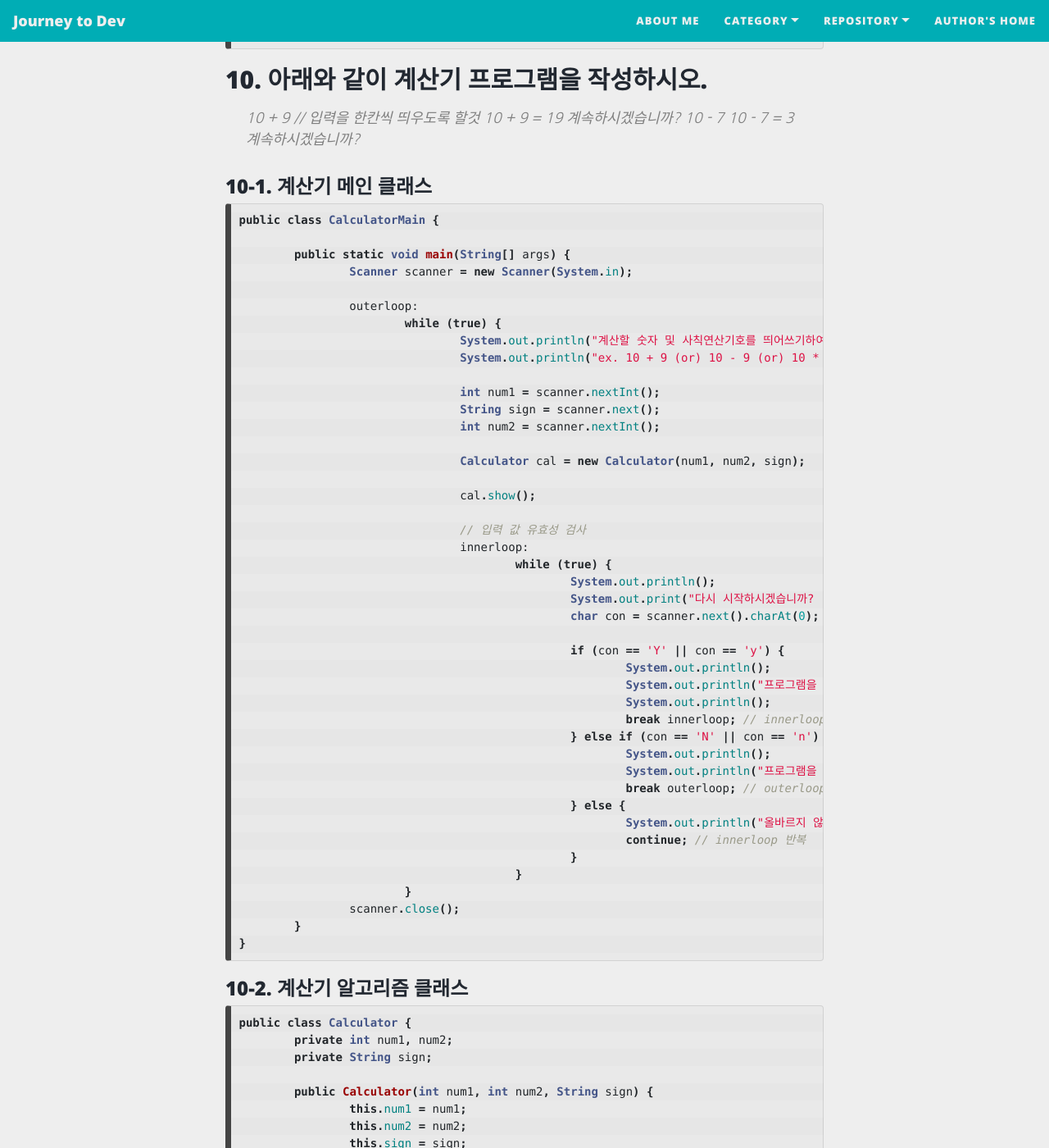
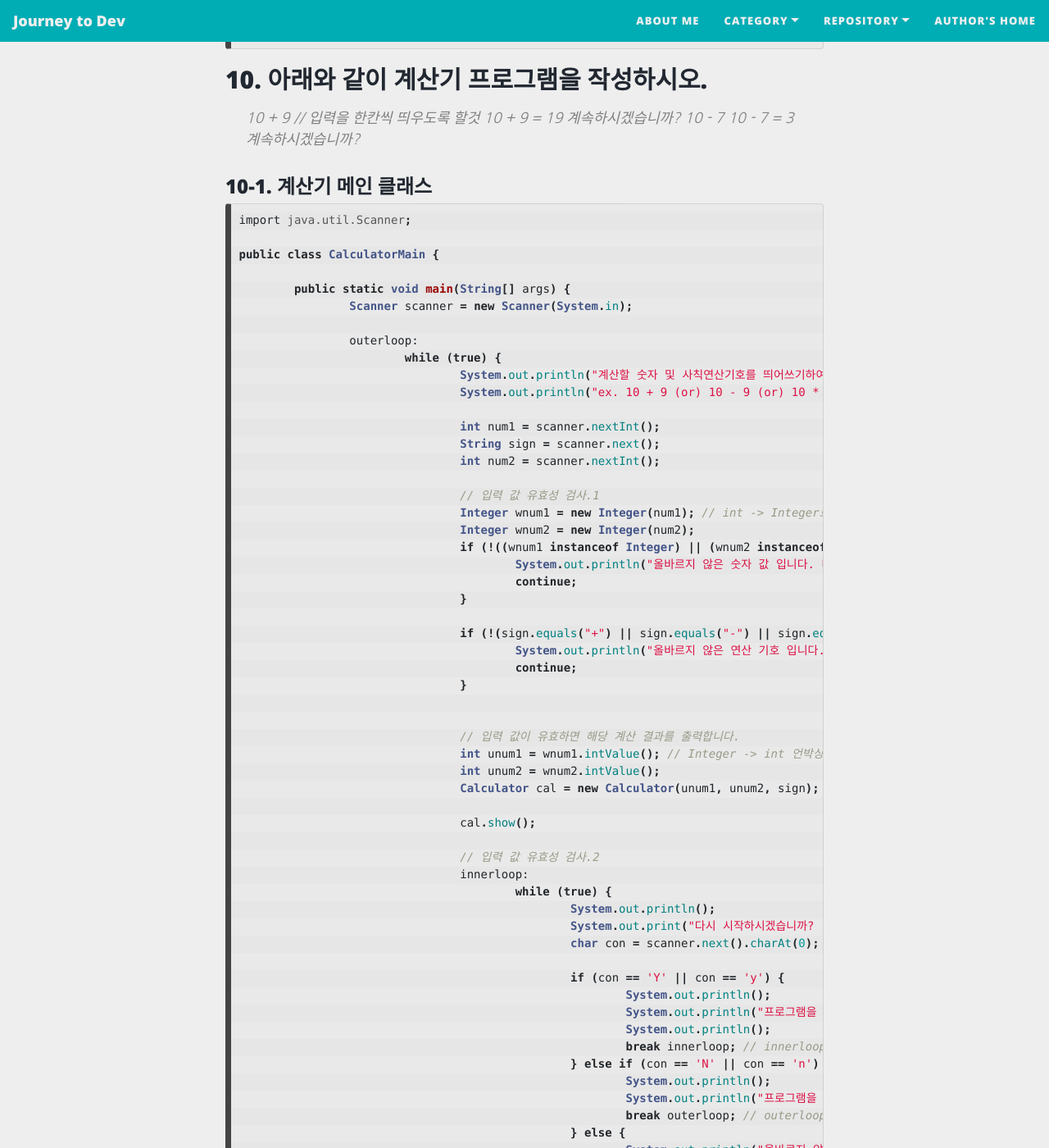
Before and after one commit to roqhdehd502/roqhdehd502.github.io, a Jekyll site: the page built from _posts/WebDev/2020-12-03-116.md, in a window 1280 px wide and 1400 px high, scrolled down 4031 px. Shown: the whole window at 82% size. Built offline with Jekyll 4.4.1, drawn with Linux system fonts in a browser that asks for light colours; nearby versions of some CDN libraries.

Commit message:
Update 2020-12-03-116.md

````diff
--- a/_posts/WebDev/2020-12-03-116.md
+++ b/_posts/WebDev/2020-12-03-116.md
@@ -195,6 +195,8 @@ public class Rsp {
 ### 10-1. 계산기 메인 클래스 ###
 
 ```java
+import java.util.Scanner;
+
 public class CalculatorMain {
 
 	public static void main(String[] args) {
@@ -209,11 +211,28 @@ public class CalculatorMain {
 				String sign = scanner.next();
 				int num2 = scanner.nextInt();
 
-				Calculator cal = new Calculator(num1, num2, sign);
+				// 입력 값 유효성 검사.1
+				Integer wnum1 = new Integer(num1); // int -> Integer로 박싱하여 객체 비교
+				Integer wnum2 = new Integer(num2);
+				if (!((wnum1 instanceof Integer) || (wnum2 instanceof Integer))) {
+					System.out.println("올바르지 않은 숫자 값 입니다. 다시 입력해주세요.");
+					continue;
+				}
+
+				if (!(sign.equals("+") || sign.equals("-") || sign.equals("*") || sign.equals("/"))) {
+					System.out.println("올바르지 않은 연산 기호 입니다. 다시 입력해주세요.");
+					continue;
+				}
+
+
+				// 입력 값이 유효하면 해당 계산 결과를 출력합니다.
+				int unum1 = wnum1.intValue(); // Integer -> int 언박싱하여 값으로 연산
+				int unum2 = wnum2.intValue();
+				Calculator cal = new Calculator(unum1, unum2, sign);
 
 				cal.show();
 
-				// 입력 값 유효성 검사
+				// 입력 값 유효성 검사.2
 				innerloop:
 					while (true) {
 						System.out.println();
````
